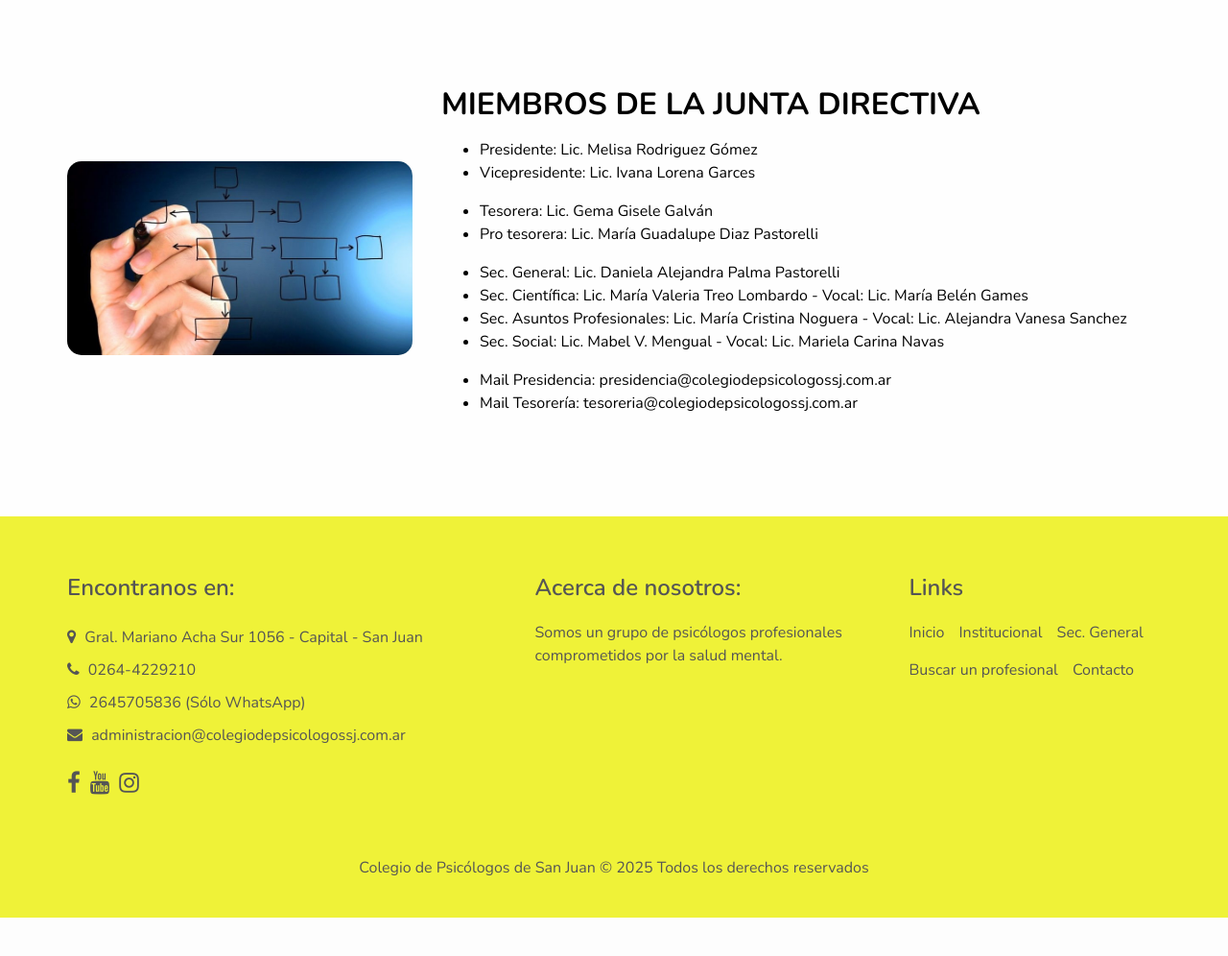
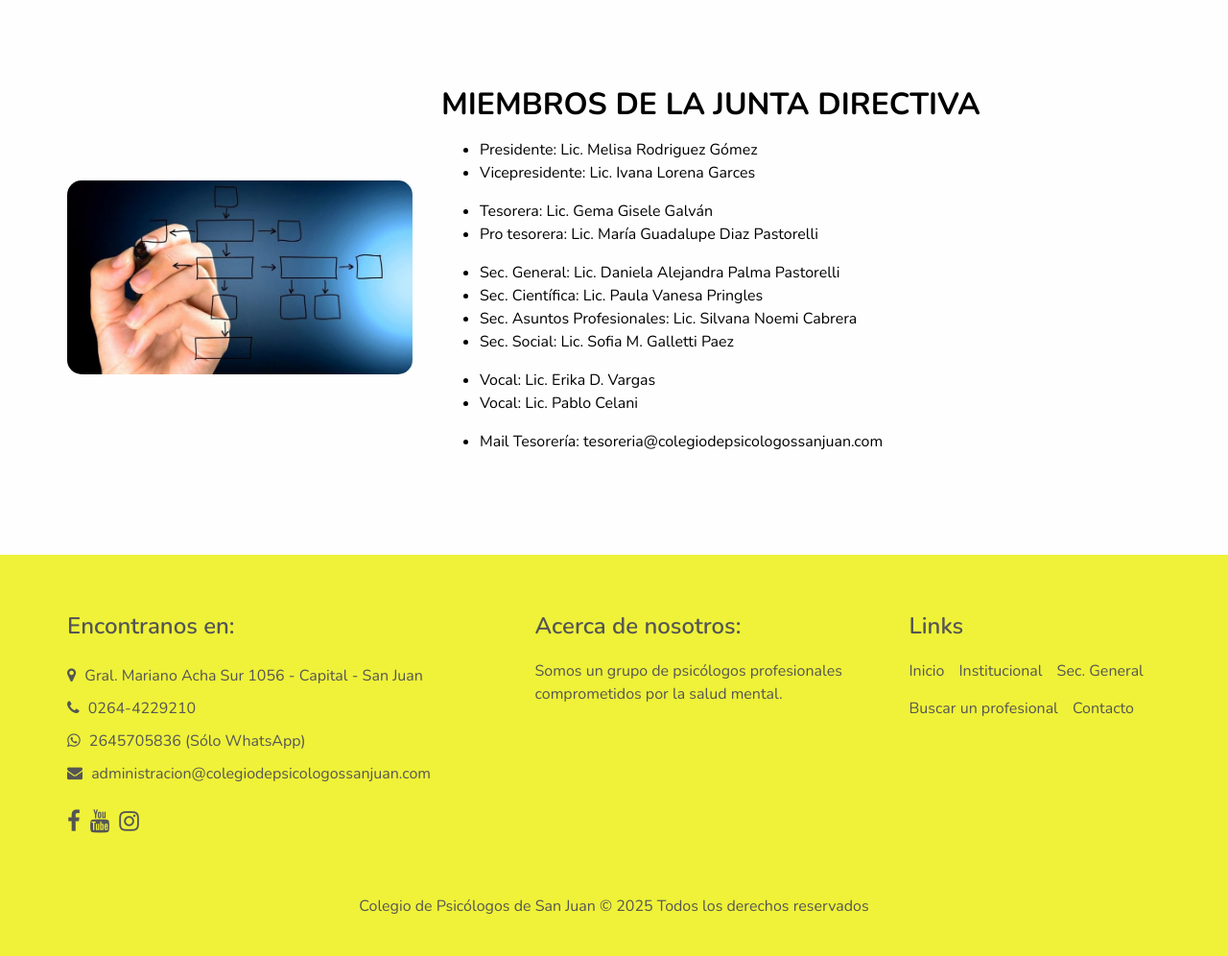
Before and after one commit to cesarmario/web.colegio-psicologos, a PHP site: page /institucional.html in a window 1280 px wide. Shown: the part 80-1076 px from the top of the page at 96% size. Before the commit the page ends 1036 px from the top, so only its background shows below. Run offline with PHP 8.4, Linux system fonts and the light colour scheme; some libraries are stand-ins or nearby versions.

Commit message:
Fix email e Institicional

```diff
--- a/articulo.php
+++ b/articulo.php
@@ -145,10 +145,10 @@ include('php/vista_articulo.php');
                                     2645705836 (Sólo WhatsApp)
                                 </span>
                             </a>
-                            <a href="mailto:administracion@colegiodepsicologossj.com.ar">
+                            <a href="mailto:administracion@colegiodepsicologossanjuan.com">
                                 <i class="fa fa-envelope" aria-hidden="true"></i>
                                 <span>
-                                    administracion@colegiodepsicologossj.com.ar
+                                    administracion@colegiodepsicologossanjuan.com
                                 </span>
                             </a>
                         </div>
--- a/index.php
+++ b/index.php
@@ -510,10 +510,10 @@ include('php/vista_novedades_inicio.php');
                                     2645705836 (Sólo WhatsApp)
                                 </span>
                             </a>
-                            <a href="mailto:administracion@colegiodepsicologossj.com.ar">
+                            <a href="mailto:administracion@colegiodepsicologossanjuan.com">
                                 <i class="fa fa-envelope" aria-hidden="true"></i>
                                 <span>
-                                    administracion@colegiodepsicologossj.com.ar
+                                    administracion@colegiodepsicologossanjuan.com
                                 </span>
                             </a>
                         </div>
--- a/institucional.html
+++ b/institucional.html
@@ -118,15 +118,19 @@
             <p>
             <ul>
               <li>Sec. General: Lic. Daniela Alejandra Palma Pastorelli</li>
-              <li>Sec. Científica: Lic. María Valeria Treo Lombardo - Vocal: Lic. María Belén Games</li>
-              <li>Sec. Asuntos Profesionales: Lic. María Cristina Noguera - Vocal: Lic. Alejandra Vanesa Sanchez </li>
-              <li>Sec. Social: Lic. Mabel V. Mengual - Vocal: Lic. Mariela Carina Navas</li>
+              <li>Sec. Científica: Lic. Paula Vanesa Pringles </li>
+              <li>Sec. Asuntos Profesionales: Lic. Silvana Noemi Cabrera</li>
+              <li>Sec. Social: Lic. Sofia M. Galletti Paez</li>
+            </ul>
+            <ul>
+              <li>Vocal: Lic. Erika D. Vargas</li>
+              <li>Vocal: Lic. Pablo Celani</li>
             </ul>
             </p>
             <p>
             <ul>
-              <li>Mail Presidencia: presidencia@colegiodepsicologossj.com.ar</li>
-              <li>Mail Tesorería: tesoreria@colegiodepsicologossj.com.ar</li>
+              <!-- <li>Mail Presidencia: presidencia@colegiodepsicologossanjuan.com</li> -->
+              <li>Mail Tesorería: tesoreria@colegiodepsicologossanjuan.com</li>
             </ul>
             </p>
             <!-- <a href="">
@@ -169,10 +173,10 @@
                   2645705836 (Sólo WhatsApp)
                 </span>
               </a>
-              <a href="mailto:administracion@colegiodepsicologossj.com.ar">
+              <a href="mailto:administracion@colegiodepsicologossanjuan.com">
                 <i class="fa fa-envelope" aria-hidden="true"></i>
                 <span>
-                  administracion@colegiodepsicologossj.com.ar
+                  administracion@colegiodepsicologossanjuan.com
                 </span>
               </a>
             </div>
--- a/novedades.html
+++ b/novedades.html
@@ -250,10 +250,10 @@
                   2645705836 (Sólo WhatsApp)
                 </span>
               </a>
-              <a href="mailto:administracion@colegiodepsicologossj.com.ar">
+              <a href="mailto:administracion@colegiodepsicologossanjuan.com">
                 <i class="fa fa-envelope" aria-hidden="true"></i>
                 <span>
-                  administracion@colegiodepsicologossj.com.ar
+                  administracion@colegiodepsicologossanjuan.com
                 </span>
               </a>
             </div>
--- a/novedades.php
+++ b/novedades.php
@@ -150,10 +150,10 @@ include('php/vista_novedades.php');
                                     2645705836 (Sólo WhatsApp)
                                 </span>
                             </a>
-                            <a href="mailto:administracion@colegiodepsicologossj.com.ar">
+                            <a href="mailto:administracion@colegiodepsicologossanjuan.com">
                                 <i class="fa fa-envelope" aria-hidden="true"></i>
                                 <span>
-                                    administracion@colegiodepsicologossj.com.ar
+                                    administracion@colegiodepsicologossanjuan.com
                                 </span>
                             </a>
                         </div>
--- a/profesionales.html
+++ b/profesionales.html
@@ -240,10 +240,10 @@
                   2645705836 (Sólo WhatsApp)
                 </span>
               </a>
-              <a href="mailto:administracion@colegiodepsicologossj.com.ar">
+              <a href="mailto:administracion@colegiodepsicologossanjuan.com">
                 <i class="fa fa-envelope" aria-hidden="true"></i>
                 <span>
-                  administracion@colegiodepsicologossj.com.ar
+                  administracion@colegiodepsicologossanjuan.com
                 </span>
               </a>
             </div>
--- a/sec-general.html
+++ b/sec-general.html
@@ -339,10 +339,10 @@
                   2645705836 (Sólo WhatsApp)
                 </span>
               </a>
-              <a href="mailto:administracion@colegiodepsicologossj.com.ar">
+              <a href="mailto:administracion@colegiodepsicologossanjuan.com">
                 <i class="fa fa-envelope" aria-hidden="true"></i>
                 <span>
-                  administracion@colegiodepsicologossj.com.ar
+                  administracion@colegiodepsicologossanjuan.com
                 </span>
               </a>
             </div>
```
Also changed, not shown: contacto.html (+3 -7 lines).
